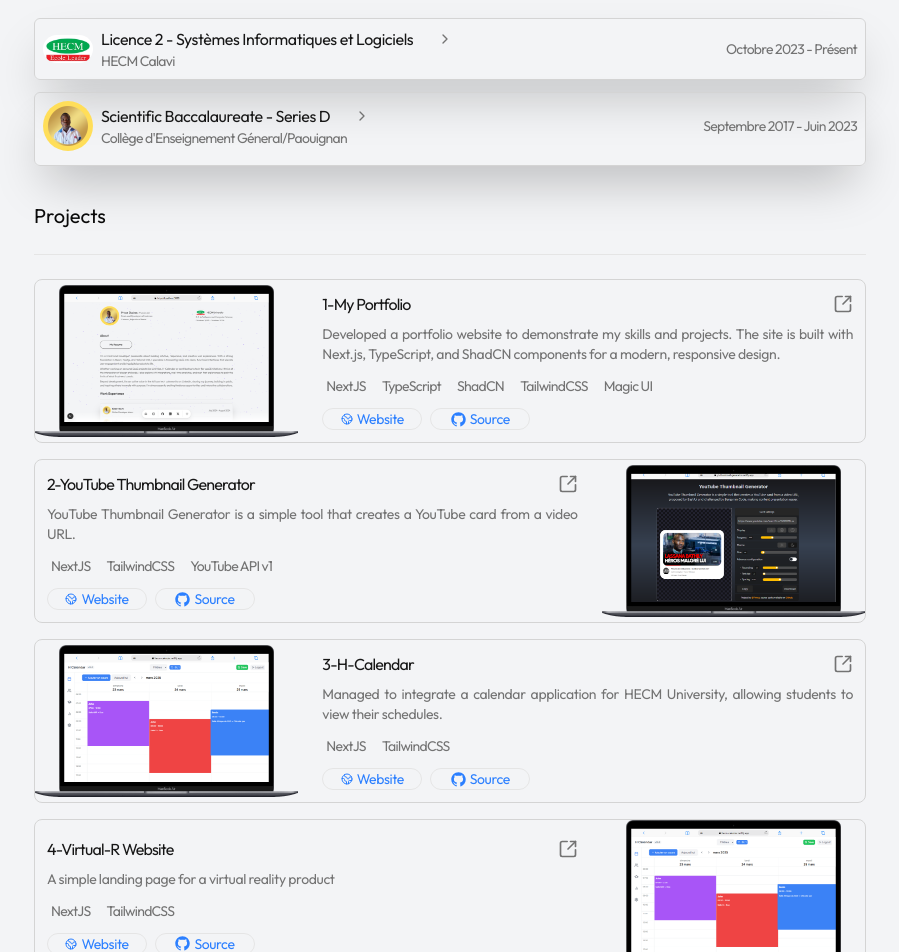
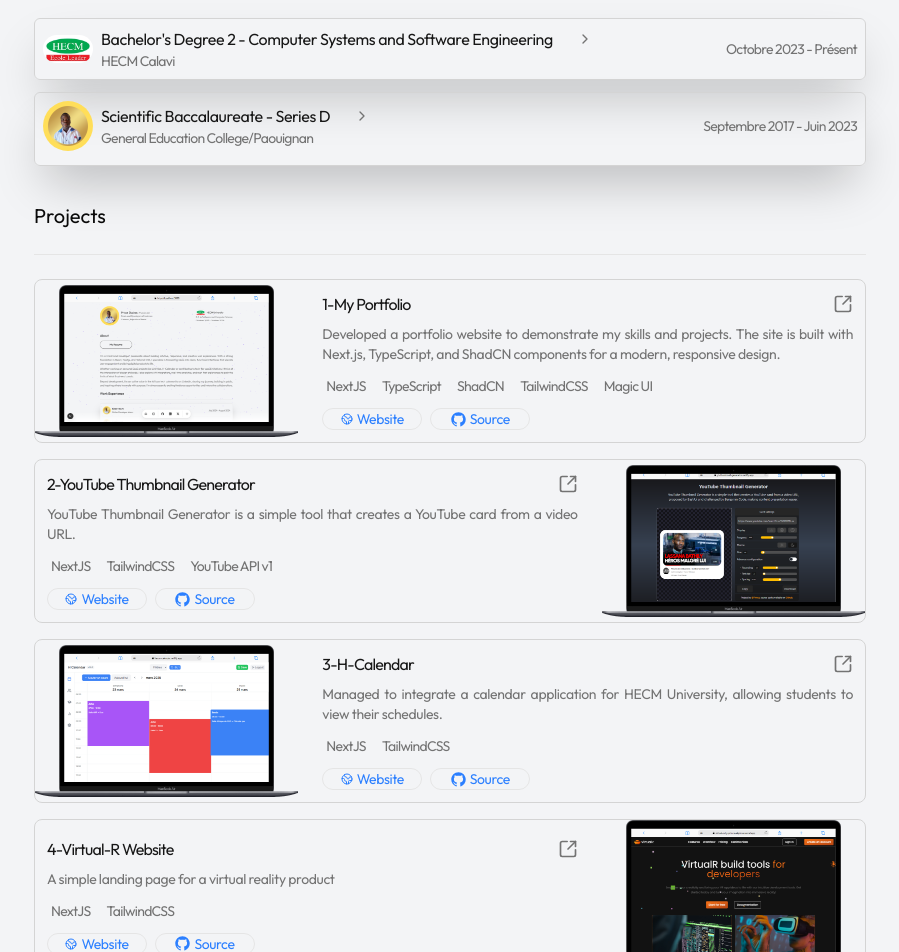
Before and after one commit to prince0xdev/portfolio, a Next.js app: page / in a window 1280 px wide. Shown: the part 1220-2172 px from the top of the page, without its empty margins (190-1089 px from the left). Built offline with nearby package versions, Linux system fonts and the light colour scheme.

Commit message:
Fix: Update translations

```diff
--- a/data/resume.tsx
+++ b/data/resume.tsx
@@ -131,9 +131,9 @@ export const DATA = {
     {
       company: "HECM Calavi",
       href: "https://hecm-afrique.net/",
-      badges: ["Licence 2", "Informatique", "Logiciels"],
+      badges: ["Bachelors's Degree 2", "Computer Science", "Software"],
       location: "Calavi, Bénin",
-      title: "Licence 2 - Systèmes Informatiques et Logiciels",
+      title: "Bachelor's Degree 2 - Computer Systems and Software Engineering",
       logoUrl: "/logo-hecm.webp",
       start: "Octobre 2023",
       end: "Présent",
@@ -147,7 +147,7 @@ export const DATA = {
       ]
     },
     {
-      company: "Collège d'Enseignement Géneral/Paouignan",
+      company: "General Education College/Paouignan",
       href: "#",
       badges: ["BAC", "Série D"],
       location: "Cotonou, Bénin",
@@ -156,7 +156,7 @@ export const DATA = {
       start: "Septembre 2017",
       end: "Juin 2023",
       description:
-        "Rigorous training in mathematics, physics and biology. It was during this period that I discovered my passion for computers science even though I knew nothing about coding. rien du code.",
+        "Rigorous training in mathematics, physics and biology. It was during this period that I discovered my passion for computers science even though I knew nothing about coding.",
       highlights: [
         "Obtaining a high school diploma with honors (AB) in 2023",
         "Discovering web development and the basics of algorithms",
@@ -269,7 +269,7 @@ export const DATA = {
           icon: <GitHubLogoIcon className=""/>,
         },
       ],
-      image: "/h-calendar.png",
+      image: "/virtualr-website.png",
     },
     {
       index: 5,
```
